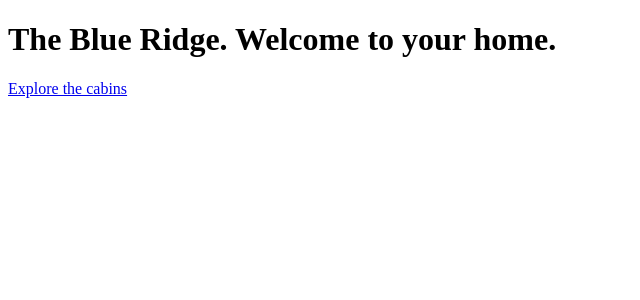
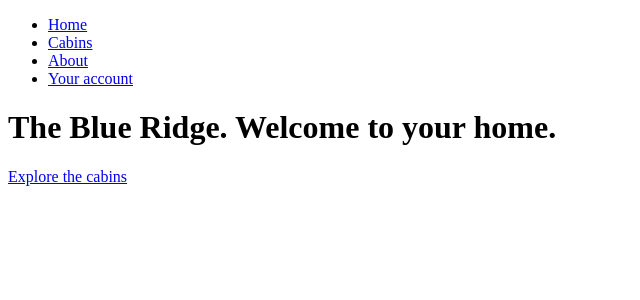
Before and after one commit to arafatah/the-wild-oasis-website, a Next.js app: page / in a window 1280 px wide. Shown: the top 300 px of the page, without its empty margins (0-640 px from the left). Built offline with nearby package versions, Linux system fonts and the light colour scheme.

Commit message:
Add Navigation component and integrate it into cabins and main pages

```diff
--- /dev/null
+++ b/app/components/Navigation.js
@@ -0,0 +1,20 @@
+import Link from "next/link";
+
+export default function Navigation() {
+  return (
+    <ul>
+      <li>
+        <Link href="/">Home</Link>
+      </li>
+      <li>
+        <Link href="/cabins">Cabins</Link>
+      </li>
+      <li>
+        <Link href="/about">About</Link>
+      </li>
+      <li>
+        <Link href="/account">Your account</Link>
+      </li>
+    </ul>
+  );
+}
--- a/app/page.js
+++ b/app/page.js
@@ -1,11 +1,14 @@
 import Link from "next/link";
+import Navigation from "./components/Navigation";
 
 export default function Page() {
   return (
     <div>
+      <Navigation />
+
       <h1>The Blue Ridge. Welcome to your home.</h1>
 
-      <Link href='/cabins'>Explore the cabins</Link>
+      <Link href="/cabins">Explore the cabins</Link>
     </div>
   );
 }
```
Also changed, not shown: app/cabins/page.js (+6 -2 lines).
